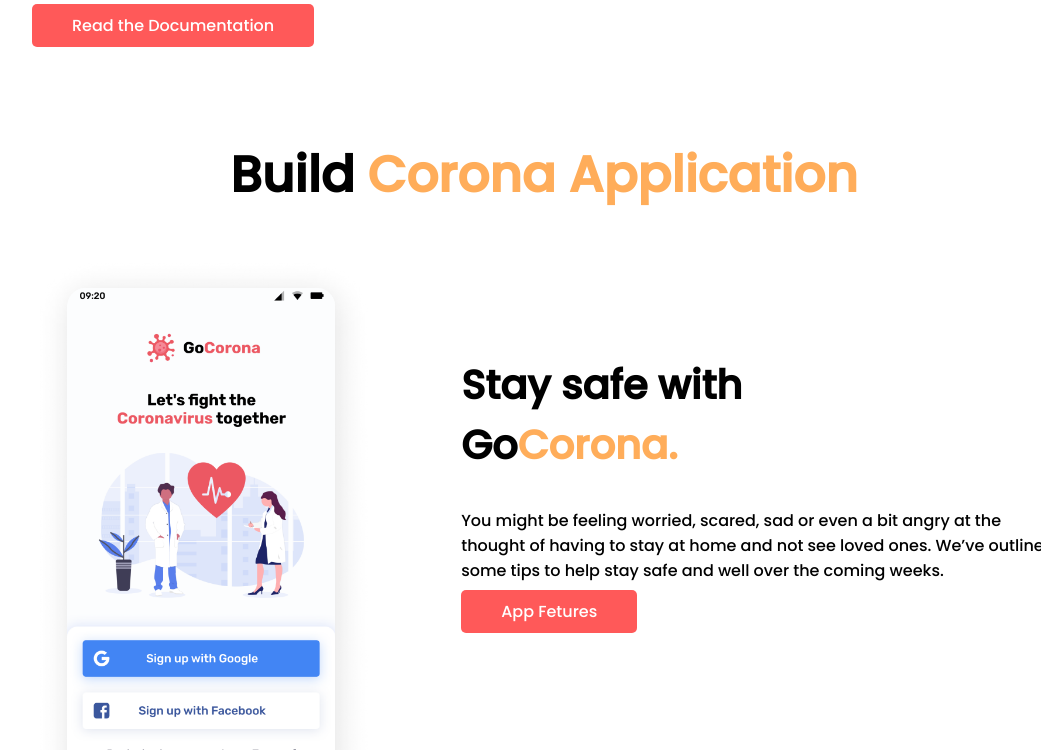
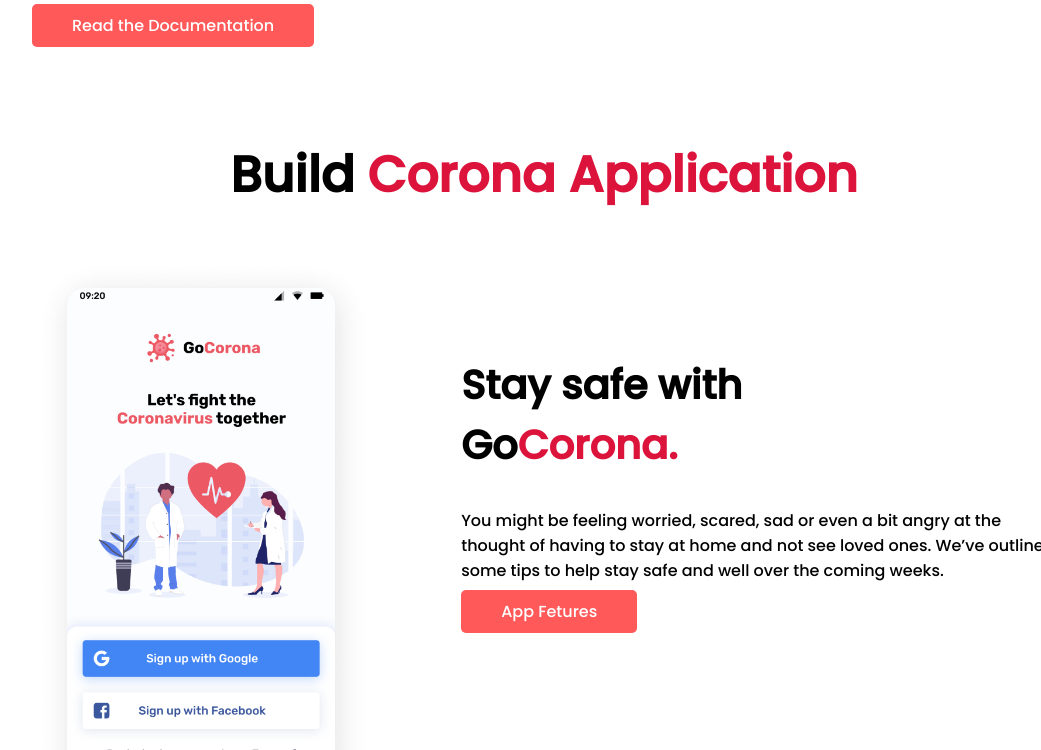
Before and after one commit to mizanurrahaman789/mission-2022, a plain HTML site: page index.html in a window 1280 px wide. Shown: the part 1950-2700 px from the top of the page, without its empty margins (96-1137 px from the left). Drawn offline with Linux system fonts and the light colour scheme.

Commit message:
color update

```diff
--- a/style.css
+++ b/style.css
@@ -29,7 +29,7 @@ h2{
       text-align: center;
 }
 .color-orange{
-      color: #FFAD5A;
+      color: crimson;
 }
 .checkbox{
       text-decoration: none;
```
